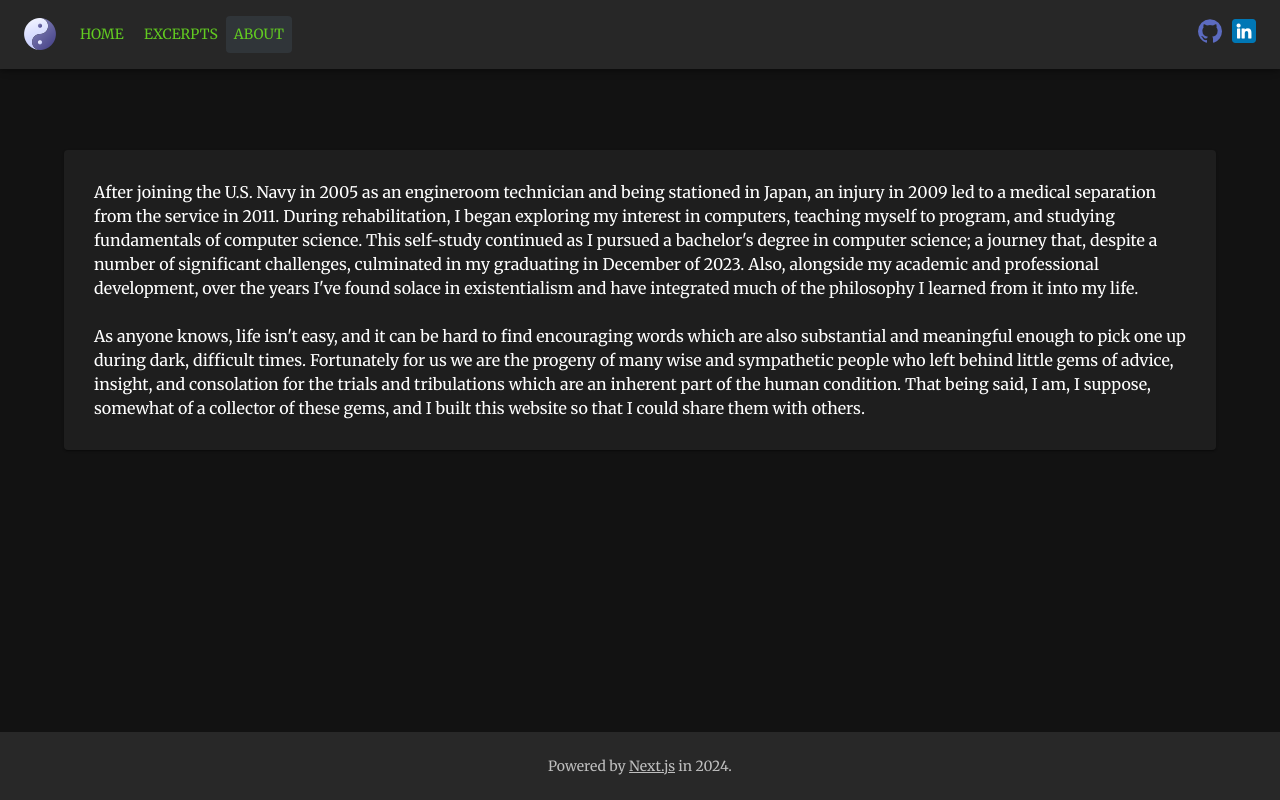
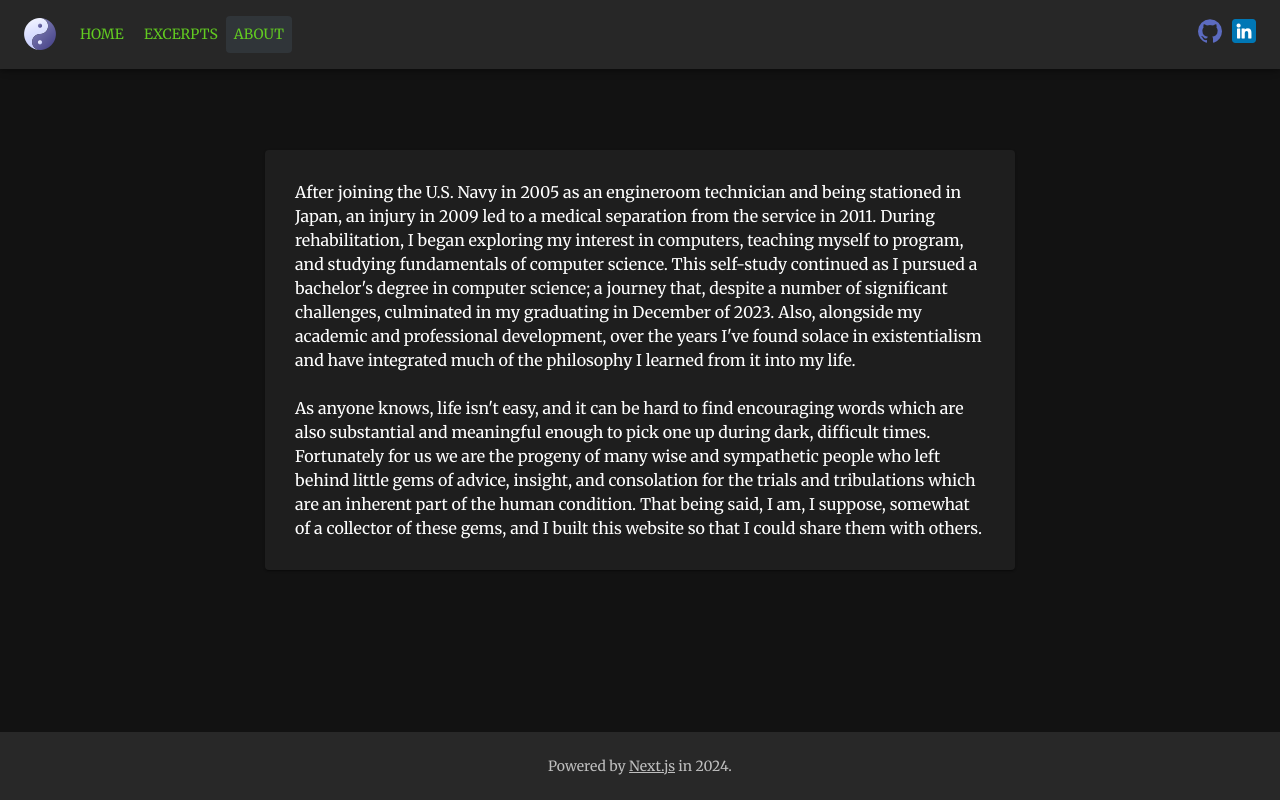
Before and after one commit to moylanm/personal-website, a Next.js app: page /about in a window 1280 px wide. Built offline with nearby package versions, Linux system fonts and the light colour scheme; what @mui/material-nextjs would draw is missing.

Commit message:
Adjust AboutCard maxWidth

```diff
--- a/app/ui/style.ts
+++ b/app/ui/style.ts
@@ -52,6 +52,7 @@ export const AboutGrid2 = styled(Grid2)<Grid2Props>({
 });
 
 export const AboutCard = styled(Card)({
+	maxWidth: '750px',
 	padding: '30px'
 })
 
```
